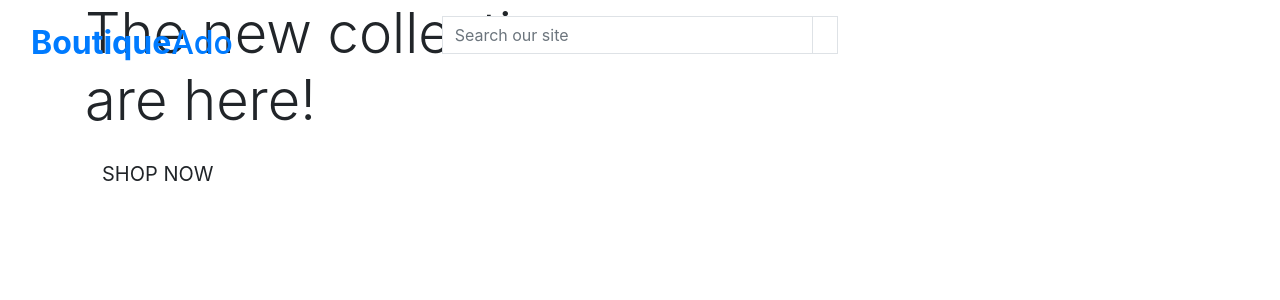
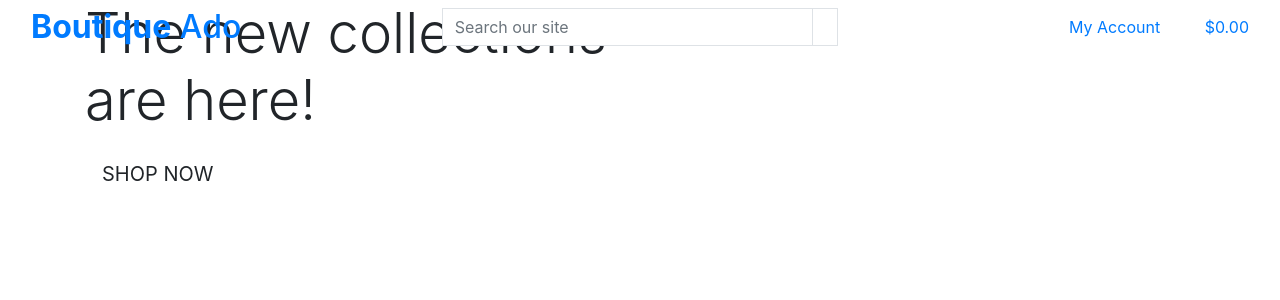
Before and after one commit to DavidThomasFrontend/Django-Ecommerce, a Django app: page / in a window 1280 px wide. Shown: the top 300 px of the page. Run offline with Django 3.2, Linux system fonts and the light colour scheme; some libraries are stand-ins or nearby versions.

Commit message:
added main page header

```diff
--- a/templates/base.html
+++ b/templates/base.html
@@ -34,8 +34,9 @@
     <header class="container-fluid fixed-top">
         <div class="row">
             <div class="col-12 col-lg-4 my-auto py-1 py-lg-0 text-center text-lg-left">
-                <a href="{% url 'home' %}" class="nav-link main-logo-ling">
-                <h2 class="logo-font text-black my-0"><strong>Boutique</strong>Ado</a>
+                <a href="{% url 'home' %}" class="nav-link main-logo-link">
+                    <h2 class="logo-font text-black my-0"><strong>Boutique</strong> Ado</h2>
+                </a>
             </div>
             <div class="col-12 col-lg-4 my-auto py-1 py-lg-0">
                 <form method="GET" action="">
@@ -50,11 +51,43 @@
                         </div>
                     </div>
                 </form>
-                </div>
+            </div>
             <div class="col-12 col-lg-4 my-auto py-1 py-lg-0">
                 <ul class="list-inline list-unstyled text-center text-lg-right my-0">
-                    <li class="list-inline-item dropdown"></li>
-                    <li class="list-inline-item"></li>
+                    <li class="list-inline-item dropdown">
+                        <a class="text-black nav-link" href="#" id="user-options" data-toggle="dropdown" aria-haspopup="true" aria-expanded="false">
+                            <div class="text-center">
+                                <div><i class="fas fa-user fa-lg"></i></div>
+                                <p class="my-0">My Account</p>
+                            </div>
+                        </a>
+                        <div class="dropdown-menu border-0" aria-labelledby="user-options">
+                            {% if request.user.is_authenticated %}
+                                {% if request.user.is_superuser %}
+                                    <a href="" class="dropdown-item">Product Management</a>
+                                {% endif %}
+                                <a href="" class="dropdown-item">My Profile</a>
+                                <a href="{% url 'account_logout' %}" class="dropdown-item">Logout</a>
+                            {% else %}
+                                <a href="{% url 'account_signup' %}" class="dropdown-item">Register</a>
+                                <a href="{% url 'account_login' %}" class="dropdown-item">Login</a>
+                            {% endif %}
+                        </div>
+                    </li>
+                    <li class="list-inline-item">
+                        <a class="{% if grand_total %}text-info font-weight-bold{% else %}text-black{% endif %} nav-link" href="">
+                            <div class="text-center">
+                                <div><i class="fas fa-shopping-bag fa-lg"></i></div>
+                                <p class="my-0">
+                                    {% if grand_total %}
+                                        ${{ grand_total|floatformat:2 }}
+                                    {% else %}
+                                        $0.00
+                                    {% endif %}
+                                </p>
+                            </div>
+                        </a>
+                    </li>
                 </ul>
             </div>
         </div>
```
